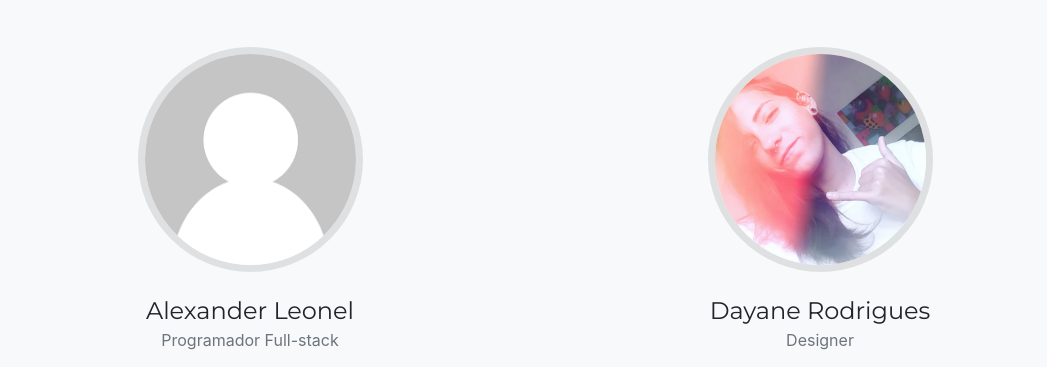
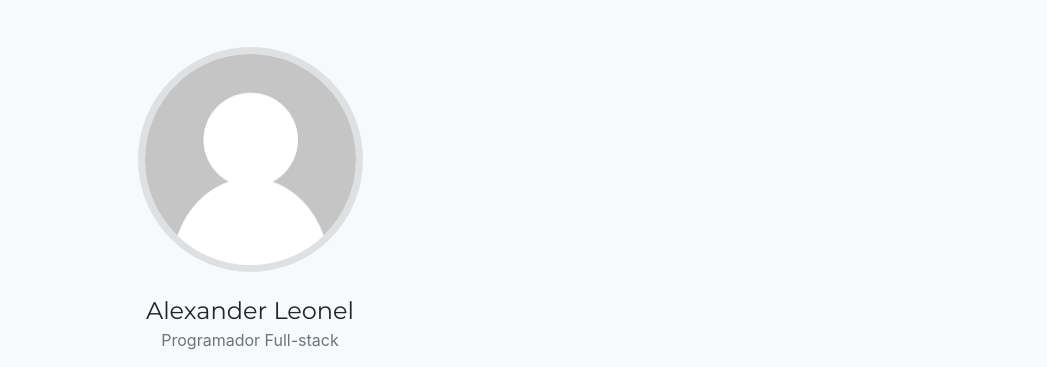
Before and after one commit to diegolopes/inove, a website with bundled scripts: page index.html in a window 1280 px wide. Shown: the part 4520-4887 px from the top of the page, without its empty margins (105-1152 px from the left). Built offline with nearby package versions, Linux system fonts and the light colour scheme; files whose address does not match are found by name; a web font is replaced by a local one.

Commit message:
Update index.html

```diff
--- a/index.html
+++ b/index.html
@@ -373,7 +373,7 @@
           </div>
         </div>
 
-        <div class="col-sm-6">
+        <div class="col-sm-6 d-none">
           <div class="team-member">
             <img class="mx-auto rounded-circle" src="img/perfil/dayane.jpg" alt="">
             <h4>Dayane Rodrigues</h4>
```
